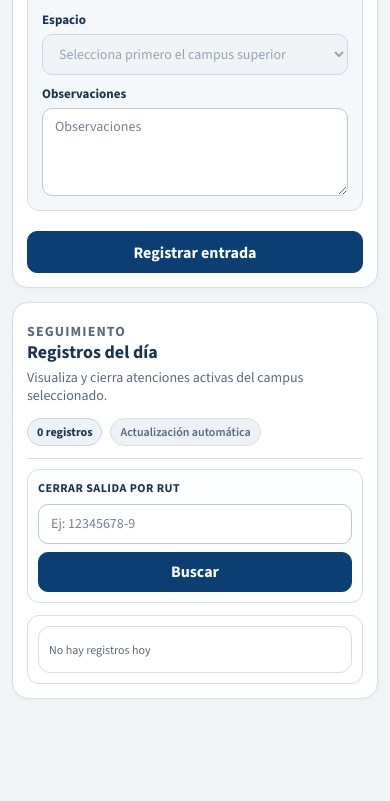
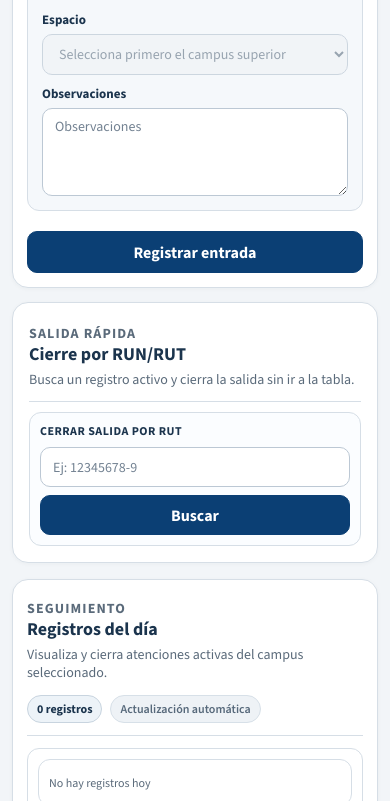
Before and after one commit to amirandavillavicencio/asistenciaciacweb, a website: page public/index.html in a window 390 px wide. Shown: the part 1199-2000 px from the top of the page. Before the commit the page ends 1914 px from the top, so only its background shows below. Drawn offline with nearby package versions, Linux system fonts and the light colour scheme; no server answers.

Commit message:
Reordena interfaz principal en bloques operativos conservadores

```diff
--- a/public/index.html
+++ b/public/index.html
@@ -72,7 +72,7 @@
 
     <div id="message" class="message" aria-live="polite"></div>
 
-    <section class="dashboard-layout section">
+    <section class="operations-layout section">
       <article class="panel panel--form card">
         <header class="panel__header">
           <div>
@@ -162,6 +162,28 @@
         </form>
       </article>
 
+      <article class="panel panel--quick-exit card">
+        <header class="panel__header">
+          <div>
+            <p class="section-tag">Salida rápida</p>
+            <h2>Cierre por RUN/RUT</h2>
+            <p>Busca un registro activo y cierra la salida sin ir a la tabla.</p>
+          </div>
+        </header>
+
+        <section class="rut-salida-tools" aria-label="Cerrar salida por RUT">
+          <p class="rut-salida-tools__label">Cerrar salida por RUT</p>
+          <div class="rut-salida-form">
+            <input id="rut-salida-input" type="text" inputmode="text" autocomplete="off" placeholder="Ej: 12345678-9" aria-label="RUT para cerrar salida">
+            <button id="rut-salida-search" type="button">Buscar</button>
+          </div>
+          <div id="rut-salida-message" class="rut-salida-message" aria-live="polite"></div>
+          <div id="rut-salida-result" class="rut-salida-result" aria-live="polite"></div>
+        </section>
+      </article>
+    </section>
+
+    <section class="dashboard-layout section">
       <article class="panel panel--table card">
         <header class="panel__header">
           <div>
@@ -174,16 +196,6 @@
             <span class="summary-chip summary-chip--secondary">Actualización automática</span>
           </div>
         </header>
-
-        <section class="rut-salida-tools" aria-label="Cerrar salida por RUT">
-          <p class="rut-salida-tools__label">Cerrar salida por RUT</p>
-          <div class="rut-salida-form">
-            <input id="rut-salida-input" type="text" inputmode="text" autocomplete="off" placeholder="Ej: 12345678-9" aria-label="RUT para cerrar salida">
-            <button id="rut-salida-search" type="button">Buscar</button>
-          </div>
-          <div id="rut-salida-message" class="rut-salida-message" aria-live="polite"></div>
-          <div id="rut-salida-result" class="rut-salida-result" aria-live="polite"></div>
-        </section>
 
         <div class="table-wrap table-wrapper">
           <table class="records-table">
--- a/public/styles.css
+++ b/public/styles.css
@@ -207,28 +207,34 @@ textarea {
  display: flex;
  flex-wrap: wrap;
  gap: 10px;
+ justify-content: flex-end;
 }
 
 .button--header {
  min-height: 40px;
  padding: 0 16px;
- border: 1px solid var(--usm-blue);
+ border: 1px solid #b9c8d7;
  border-radius: var(--radius-sm);
- background: #fff;
- color: var(--usm-blue);
- font-weight: 700;
+ background: #f7f9fc;
+ color: #304a63;
+ font-weight: 600;
 }
 
 .button--header:hover {
- background: #eef4fa;
- border-color: var(--usm-blue-deep);
+ background: #eef3f8;
+ border-color: #9eb2c5;
+}
+
+.operations-layout {
+ display: grid;
+ grid-template-columns: minmax(0, 1.4fr) minmax(300px, 0.8fr);
+ gap: 16px;
+ align-items: start;
+ margin-bottom: 16px;
 }
 
 .dashboard-layout {
- display: grid;
- grid-template-columns: 340px minmax(0, 1fr);
- gap: 16px;
- align-items: start;
+ display: block;
 }
 
 .panel {
@@ -239,8 +245,13 @@ textarea {
 }
 
 .panel--form,
-.panel--table {
+.panel--table,
+.panel--quick-exit {
  padding: 16px;
+}
+
+.panel--quick-exit .panel__header {
+ margin-bottom: 10px;
 }
 
 .panel__header {
@@ -451,7 +462,7 @@ button:disabled {
 .rut-salida-tools {
  display: grid;
  gap: 8px;
- margin: -2px 0 12px;
+ margin: 0;
  padding: 10px 12px;
  border: 1px solid var(--border);
  border-radius: 12px;
@@ -743,8 +754,8 @@ th:last-child { padding-right: 12px; }
 }
 
 @media (max-width: 1179px) {
- .dashboard-layout {
-   grid-template-columns: 300px minmax(0, 1fr);
+ .operations-layout {
+   grid-template-columns: minmax(0, 1.2fr) minmax(280px, 0.8fr);
    gap: 14px;
  }
 
@@ -817,9 +828,13 @@ th:last-child { padding-right: 12px; }
    width: 100%;
  }
 
- .dashboard-layout {
+ .operations-layout {
    grid-template-columns: 1fr;
    gap: 14px;
+ }
+
+ .dashboard-layout {
+   display: block;
  }
 
  .panel--form,
```
